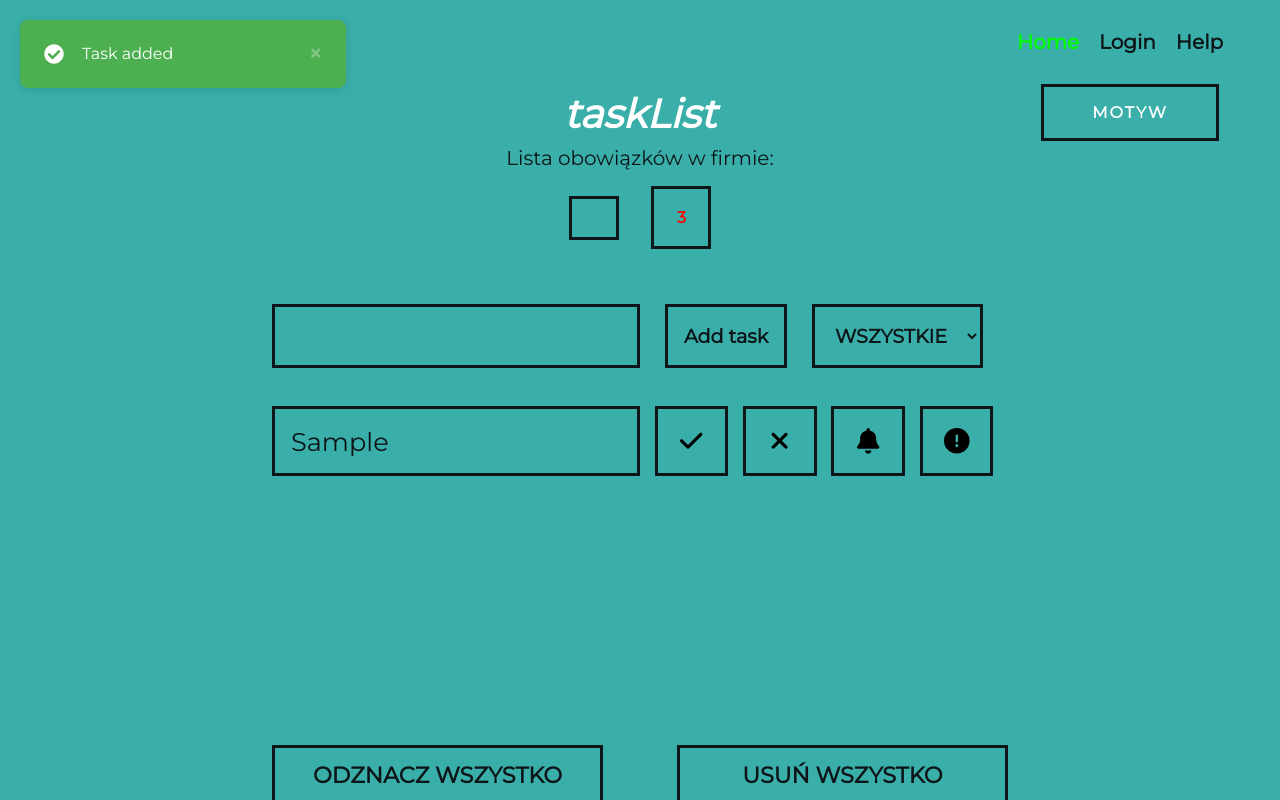
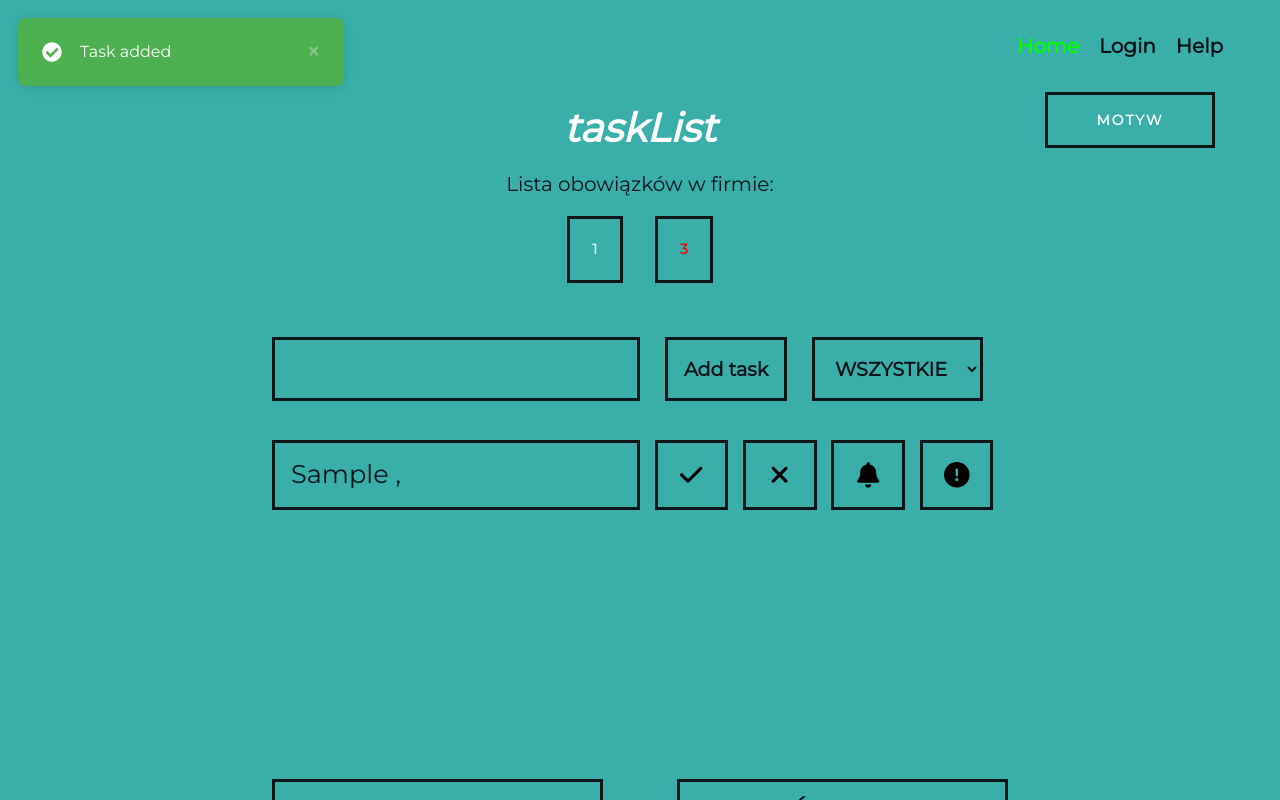
Before and after one commit to micad132/wkck-projekt, a Vue app: page / in a window 1280 px wide. Both pictures are taken after typing "Sample" into the empty fields and a click on the button "Add task". Built offline with nearby package versions, Linux system fonts and the light colour scheme.

Commit message:
some mechanics added

```diff
--- a/package.json
+++ b/package.json
@@ -25,6 +25,7 @@
     "@vue/cli-service": "~5.0.0",
     "eslint": "^7.32.0",
     "eslint-plugin-vue": "^8.0.3",
+    "naive-ui": "^2.28.2",
     "sass": "^1.32.7",
     "sass-loader": "^12.0.0"
   }
--- a/src/components/TaskItem.vue
+++ b/src/components/TaskItem.vue
@@ -1,54 +1,131 @@
 <template>
   <div class="taskWrapper__tasks__task">
-    <p ref="taskText" class="taskWrapper__tasks__task__name">{{taskName}}</p>
+    <p
+      ref="taskText"
+      :class="[
+        isTaskNameChecked ? 'checked' : '',
+        'taskWrapper__tasks__task__name',
+      ]"
+    >
+      {{ taskName }} , {{id}}
+    </p>
     <div class="taskWrapper__tasks__task__buttons">
-      <button ref="doneButton" @click="setDone()" class="taskWrapper__tasks__task__buttons__button done"><fa class="icon" icon="check"/></button>
-      <button class="taskWrapper__tasks__task__buttons__button cancel"><fa class="icon" icon="xmark"/></button>
-      <button  ref="helpButton" @click="setHelp()" class="taskWrapper__tasks__task__buttons__button help"><fa class="icon" icon="bell"/></button>
-      <button ref="importantButton" @click="setImportant()" class="taskWrapper__tasks__task__buttons__button important"><fa class="icon" icon="circle-exclamation"/></button>
+      <button
+        ref="doneButton"
+        @click="setDone()"
+        :class="[
+          isDone ? 'doneClicked' : '',
+          'taskWrapper__tasks__task__buttons__button done',
+        ]"
+      >
+        <fa class="icon" icon="check" />
+      </button>
+      <button
+        @click="showModal = true"
+        class="taskWrapper__tasks__task__buttons__button cancel"
+      >
+        <fa class="icon" icon="xmark" />
+      </button>
+      <button
+        ref="helpButton"
+        @click="setHelp()"
+        :class="[
+          isHelp ? 'helpClicked' : '',
+          'taskWrapper__tasks__task__buttons__button help',
+        ]"
+      >
+        <fa class="icon" icon="bell" />
+      </button>
+      <button
+        ref="importantButton"
+        @click="setImportant()"
+        :class="[
+          isImportant ? 'importantClicked' : '',
+          'taskWrapper__tasks__task__buttons__button important',
+        ]"
+      >
+        <fa class="icon" icon="circle-exclamation" />
+      </button>
     </div>
+    <n-modal
+      v-model:show="showModal"
+      preset="dialog"
+      title="Usunięcie"
+      content="Czy chcesz usunąć to zadanie?"
+      positive-text="Usuń"
+      negative-text="Anuluj"
+      @positive-click="submitCallback"
+      @negative-click="cancelCallback"
+    />
   </div>
 </template>
 
 <script>
-import {ref} from 'vue';
+import { ref } from "vue";
+import { NModal } from "naive-ui";
 export default {
   setup() {
 
+    const showModal = ref(false);
     const helpButton = ref(null);
     const importantButton = ref(null);
     const doneButton = ref(null);
     const taskText = ref(null);
+    const isImportant = ref(null);
+    const isDone = ref(null);
+    const isHelp = ref(null);
+    const isTaskNameChecked = ref(null);
+
+    const cancelCallback = () => {
+
+
+	};
+
+    const submitCallback = () => {
+
+
+	};
+
     const setHelp = () => {
-		  helpButton.value.style = "background-color: var(--theme-hover-button-color); color: yellow;"
+      isHelp.value = !isHelp.value;
     };
     const setImportant = () => {
-		  importantButton.value.style = "background-color: var(--theme-hover-button-color); color: rgb(212, 141, 9);"
-	  }
+      isImportant.value = !isImportant.value;
+    };
     const setDone = () => {
-		  doneButton.value.style = "background-color: var(--theme-hover-button-color); color: green;"
-		  taskText.value.style = "text-decoration-line: line-through;text-decoration-color: #fff;"
-
-	  }
-	  return{
-		  helpButton,importantButton,setHelp,setImportant,doneButton,setDone,taskText
+      isDone.value = !isDone.value;
+      isTaskNameChecked.value = !isTaskNameChecked.value;
+    };
+    return {
+      helpButton,
+      importantButton,
+      setHelp,
+      setImportant,
+      doneButton,
+      setDone,
+      taskText,
+      isImportant,
+      isDone,
+      isHelp,
+      isTaskNameChecked,
+      showModal,
+      NModal,
+	  cancelCallback,
+	  submitCallback
     };
   },
-  props: ['taskName'],
+  props: ["taskName"],
 };
 </script>
 
 <style lang="scss" scoped>
 .taskWrapper__tasks__task {
-
   display: flex;
   height: 70px;
   padding: 0 1rem;
   margin-top: 1rem;
 
-
-
-  &__name{
+  &__name {
     flex-basis: 50%;
     border: 3px solid var(--theme-button-border);
     text-align: left;
@@ -57,17 +134,20 @@ export default {
     align-items: center;
     font-size: 1.6rem;
     color: var(--theme-font-color);
+
+    &.checked {
+      text-decoration-line: line-through;
+      text-decoration-color: #fff;
+    }
   }
 
-  &__buttons{
+  &__buttons {
     flex: 1;
     display: flex;
     justify-content: space-evenly;
     height: 100%;
 
-
-
-	  &__button{
+    &__button {
       width: 20%;
       height: 100%;
       padding: 1rem;
@@ -80,42 +160,38 @@ export default {
       justify-content: center;
       transition: 200ms all ease-in-out;
 
-
-		  .icon{
+      .icon {
         font-size: 1.6rem;
         //   color: var(--theme-font-color);
       }
 
-		  &.done:hover{
+      &.doneClicked,
+      &.done:hover {
         background-color: var(--theme-hover-button-color);
         color: green;
       }
-		  &.cancel:hover{
+      &.cancel:hover {
         background-color: var(--theme-hover-button-color);
         color: red;
       }
-		  &.help:hover{
+      &.helpClicked,
+      &.help:hover {
         background-color: var(--theme-hover-button-color);
         color: yellow;
       }
-		  &.important:hover{
+      &.importantClicked,
+      &.important:hover {
         background-color: var(--theme-hover-button-color);
         color: rgb(212, 141, 9);
       }
-
-
     }
   }
 
-  &.marked{
-
-
-
-		  & > *{
+  &.marked {
+    & > * {
       text-decoration-line: line-through;
       text-decoration-color: #fff;
     }
-
   }
 }
 </style>
--- a/src/components/TaskWrapper.vue
+++ b/src/components/TaskWrapper.vue
@@ -12,7 +12,7 @@
         <div class="taskWrapper__mainoperations__buttons">
           <button
             class="taskWrapper__mainoperations__buttons__button"
-            @click="addTask()"
+            @click="addTask"
           >
             Add task
           </button>
@@ -32,6 +32,7 @@
           v-for="(task, index) in taskList"
           :key="index"
           :taskName="task"
+		  :id="siema"
         />
       </div>
     </div>
@@ -70,7 +71,7 @@ export default {
       }
       taskList.value.push(listItem);
       inputValue.value.value = "";
-      context.emit("addTask", taskList.value.length);
+      context.emit("size", taskList.value.length);
       toast.success("Task added", {
         timeout: 2000,
       });
@@ -78,11 +79,12 @@ export default {
     };
 
     const deleteTasks = () => {
-      taskList.value = [];
+      taskList.value  = [];
+	  context.emit("size", taskList.value.length);
     };
 
     const markTasks = () => {
-      isActive.value = true;
+      isActive.value = !isActive.value;
     };
 
     watch(taskList.value, () => {
--- a/src/main.js
+++ b/src/main.js
@@ -6,13 +6,14 @@ import { library } from "@fortawesome/fontawesome-svg-core";
 import { fas } from "@fortawesome/free-solid-svg-icons";
 import Toast, { POSITION } from "vue-toastification";
 import "vue-toastification/dist/index.css";
+import naive from "naive-ui";
 
 library.add(fas);
 
 createApp(App)
   .use(router)
+  .use(naive)
   .use(Toast, {
-
     position: POSITION.TOP_LEFT,
   })
   .component("fa", FontAwesomeIcon)
--- a/src/views/HomeView.vue
+++ b/src/views/HomeView.vue
@@ -4,10 +4,11 @@
     <p v-if="login" class="home__login">Jesteś zalogowany jako <span>{{ login }}</span></p>
     <p class="home__tasks">Lista obowiązków w firmie:</p>
     <div class="home__counts">
-      <div class="home__counts__count" v-on:addTask="updateCount(number)">{{taskAmount}}</div>
+      <div class="home__counts__count" v-if="taskAmount">{{taskAmount}}</div>
+	  <div class="home__counts__count" v-else>0</div>
       <div class="home__counts__count important">3</div>
     </div>
-	<TaskWrapper/>
+	<TaskWrapper @size="addTask"/>
 
   </div>
 </template>
@@ -28,12 +29,13 @@ export default {
 
   setup(){
 	  const taskAmount = ref(null);
-	  const updateCount = (number) => {
-		  taskAmount.value = number;
-		  console.log(taskAmount.value);
+
+
+	  const addTask = val => {
+		  taskAmount.value = val;
 	  }
 
-	  return{taskAmount,updateCount}
+	  return{taskAmount,addTask}
   }
 };
 </script>
```
Also changed, not shown: 1 other file (tests, documents, lock files or other folders). Lines whose indentation alone changed are shown as unchanged.
